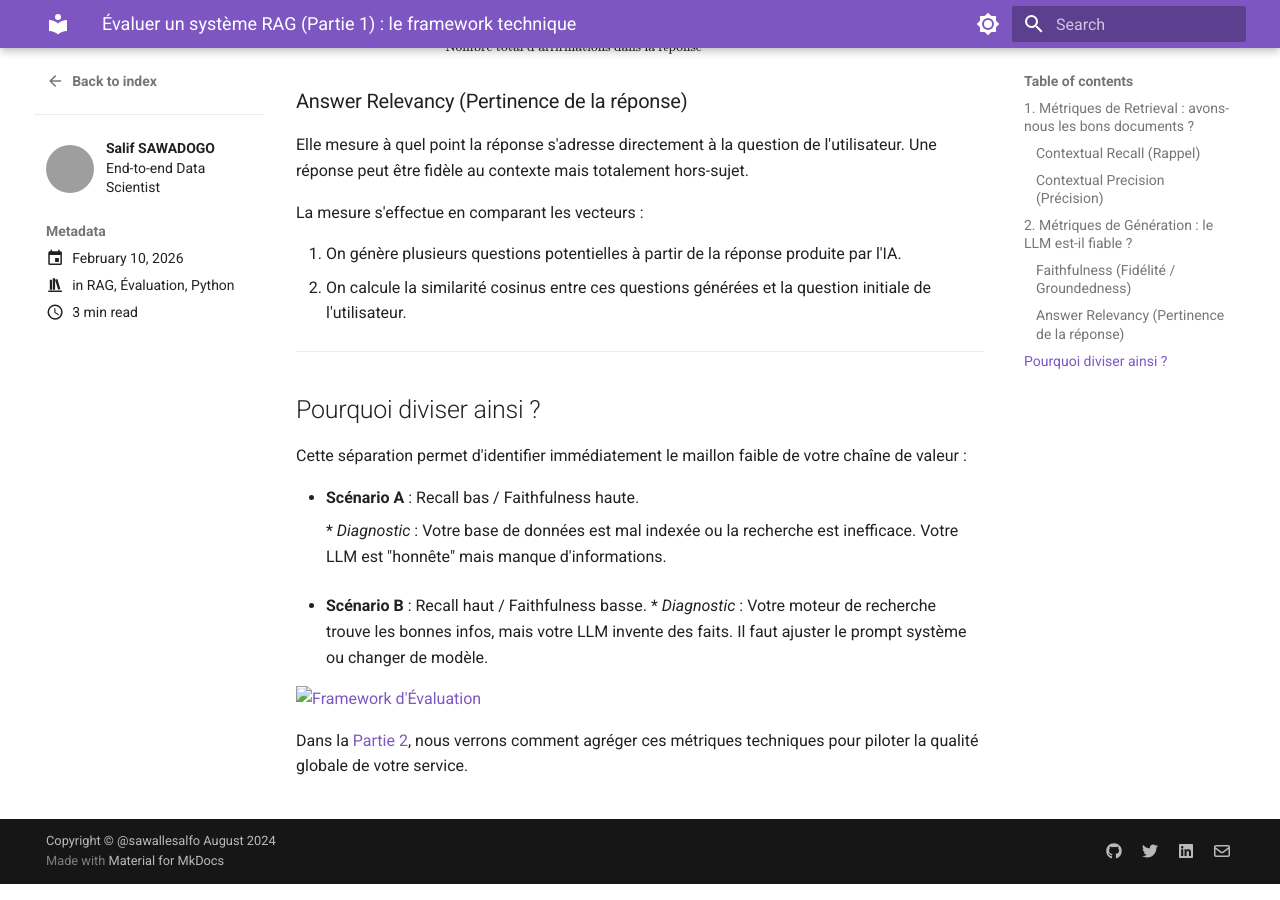
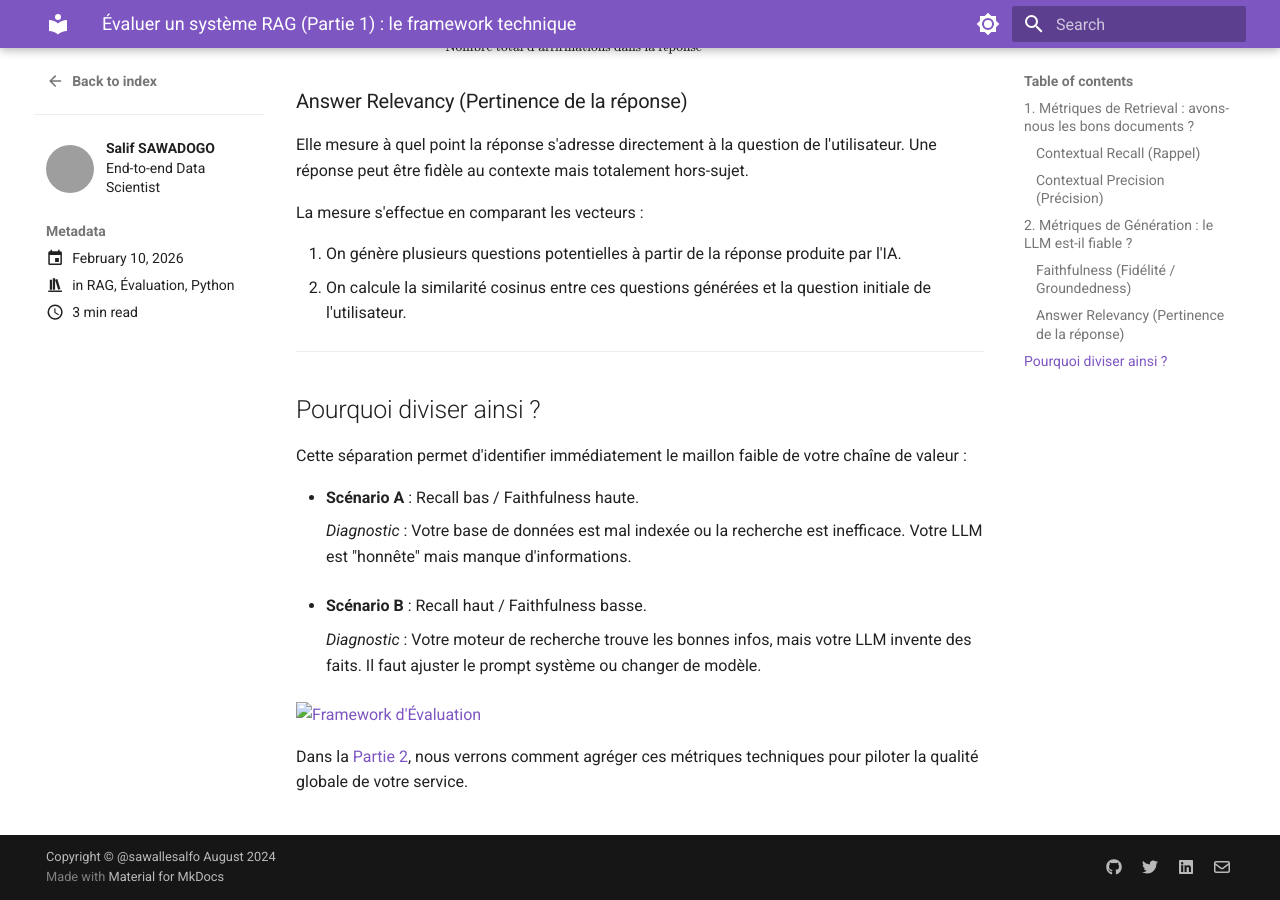
Before and after one commit to sawallesalfo/blog, an MkDocs documentation site: the page built from docs/posts/rag_evaluation_framework.md, in a window 1280 px wide and 900 px high, scrolled down 1614 px. Built offline with MkDocs 1.6.1 and Material for MkDocs 9.7.7, drawn with Linux system fonts in a browser that asks for light colours; comment, search, counter and statistics services are not loaded; grey boxes are pictures that could not be loaded.

Commit message:
fix assets

```diff
--- a/docs/posts/rag_evaluation_framework.md
+++ b/docs/posts/rag_evaluation_framework.md
@@ -73,10 +73,11 @@ Cette séparation permet d'identifier immédiatement le maillon faible de votre
 
 *   **Scénario A** : Recall bas / Faithfulness haute.
 
-    *   *Diagnostic* : Votre base de données est mal indexée ou la recherche est inefficace. Votre LLM est "honnête" mais manque d'informations.
+     *Diagnostic* : Votre base de données est mal indexée ou la recherche est inefficace. Votre LLM est "honnête" mais manque d'informations.
 
 *   **Scénario B** : Recall haut / Faithfulness basse.
-    *   *Diagnostic* : Votre moteur de recherche trouve les bonnes infos, mais votre LLM invente des faits. Il faut ajuster le prompt système ou changer de modèle.
+
+    *Diagnostic* : Votre moteur de recherche trouve les bonnes infos, mais votre LLM invente des faits. Il faut ajuster le prompt système ou changer de modèle.
 
 
 ![Framework d'Évaluation](./rag_evaluation_framework/evaluation_layers.png)
```
